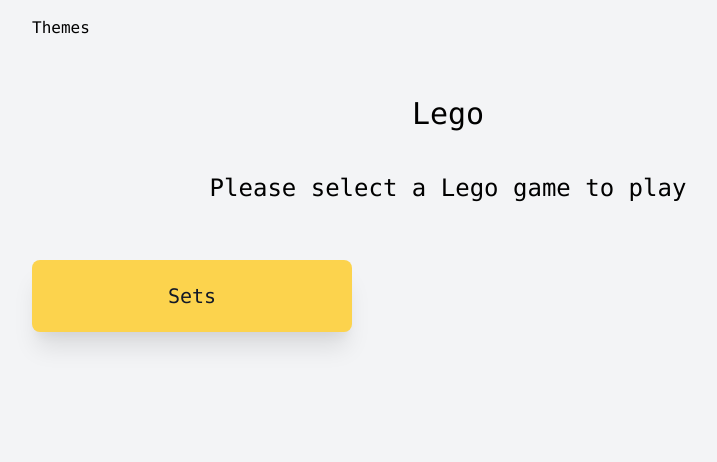
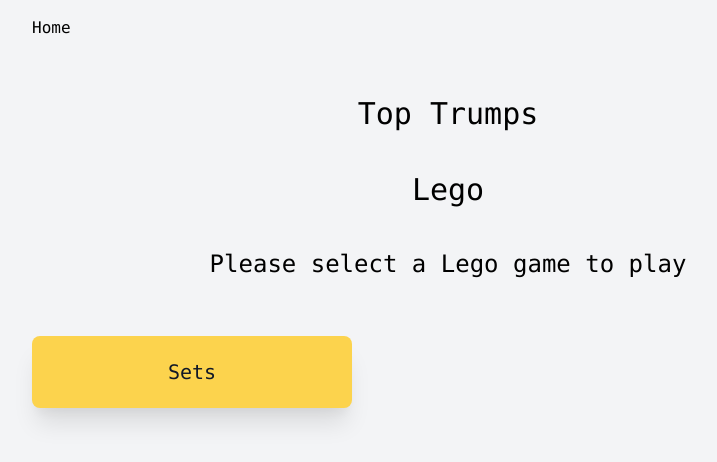
Before and after one commit to billysmithers/toptrumps-nextjs, a Next.js app: page /lego/ in a window 1280 px wide. Shown: the top 462 px of the page, without its empty margins (192-909 px from the left). Built offline with nearby package versions, Linux system fonts and the light colour scheme.

Commit message:
refactor: consistent nav

```diff
--- a/pages/[theme].tsx
+++ b/pages/[theme].tsx
@@ -18,10 +18,10 @@
 
             <main className="bg-gray-100 text-black font-mono">
                 <div className="container mx-auto md:px-24 lg:px-52">
-                    <a href="/" className="p-4 block">Themes</a>
-                    <h1 className="text-center text-3xl m-10">{theme.name}</h1>
-
-                    <h2 className="text-center text-2xl m-10">{`Please select a ${theme.name} game to play`}</h2>
+                    <a href="/" className="p-4 block">Home</a>
+                    <h1 className="text-center text-3xl m-10">Top Trumps</h1>
+                    <h2 className="text-center text-3xl m-10">{theme.name}</h2>
+                    <h3 className="text-center text-2xl m-10">{`Please select a ${theme.name} game to play`}</h3>
 
                     <div className="grid sm:grid-cols-1 md:grid-cols-2 lg:grid-cols-2">
                         {theme.games.map((game) => (
--- a/pages/[theme]/[game].tsx
+++ b/pages/[theme]/[game].tsx
@@ -25,9 +25,10 @@
         <main className="bg-gray-100 font-mono text-black">
             <div className="container mx-auto md:px-24 lg:px-52">
                 <div className="p-4 block">
-                    <a href="/">Themes</a> / <a href={`/${encodeURIComponent(theme.key)}/`}>{theme.name}</a>
+                    <a href="/">Home</a> / <a href={`/${encodeURIComponent(theme.key)}/`}>{theme.name}</a>
                 </div>
-                <h1 className="text-center text-3xl m-10">{gameName}</h1>
+                <h1 className="text-center text-3xl m-10">Top Trumps</h1>
+                <h2 className="text-center text-3xl m-10">{theme.name} {gameName}</h2>
                 <GameEngine cards={cards}/>
                 <footer className="text-center mt-4">{credits}</footer>
             </div>
--- a/pages/index.tsx
+++ b/pages/index.tsx
@@ -18,6 +18,7 @@
 
             <main className="bg-gray-100 text-black font-mono">
                 <div className="container mx-auto md:px-24 lg:px-52">
+                    <div className="p-4 block">Home</div>
                     <h1 className="text-center text-3xl m-10">Top Trumps</h1>
 
                     <h2 className="text-center text-2xl m-10">Please select a theme below</h2>
```
